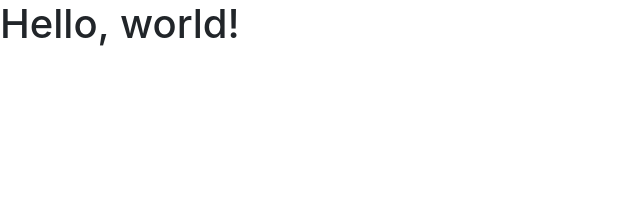
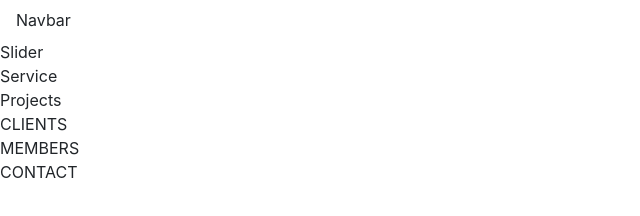
Before and after one commit to arlo-luong-goldenowl/front-end-assignment, a plain HTML site: page index.html in a window 1280 px wide. Shown: the whole page, without its empty margins (0-640 px from the left). Drawn offline with Linux system fonts and the light colour scheme.

Commit message:
page structure, add custom.css for custom bootstrap elements, add main.js, font-awesome

```diff
--- a/index.html
+++ b/index.html
@@ -1,17 +1,60 @@
 <!doctype html>
 <html lang="en">
+
 <head>
 
   <meta charset="utf-8">
   <meta name="viewport" content="width=device-width, initial-scale=1, shrink-to-fit=no">
 
   <link rel="stylesheet" href="assets/css/bootstrap.min.css">
+  <link rel="stylesheet" href="https://stackpath.bootstrapcdn.com/font-awesome/4.7.0/css/font-awesome.min.css">
+  <link rel="stylesheet" href="assets/css/custom.css">
+
   <title>Front-end-Assignment</title>
 </head>
+
 <body>
-    <h1>Hello, world!</h1>
+
+  <!-- Nav -->
+  <section class="navbar">
+    Navbar
+  </section>
+  <!-- End Nav -->
+
+  <!-- Slider -->
+  <section class="slider">
+    Slider
+  </section>
+  <!-- End Slider -->
+
+  <!-- Service -->
+  <section class="services">
+    Service
+  </section>
+  <!-- End Service -->
+
+  <section class="projects">
+    Projects
+  </section>
+
+  <!-- Clients -->
+  <section class="clients">CLIENTS</section>
+  <!-- End Clients -->
+
+  <!-- Members -->
+  <section class="members">MEMBERS</section>
+  <!-- End Members -->
+
+  <!-- Contact -->
+  <section class="contact">CONTACT</section>
+  <!-- End Contact -->
+
+
+
   <script src="assets/js/jquery-3.2.1.slim.min.js"></script>
   <script src="assets/js/popper.min.js"></script>
   <script src="assets/js/bootstrap.min.js"></script>
+  <script src="assets/js/main.js"></script>
 </body>
+
 </html>
```
Also changed, not shown: assets/css/custom.css (added), assets/js/main.js (added). Lines whose indentation alone changed are shown as unchanged.
